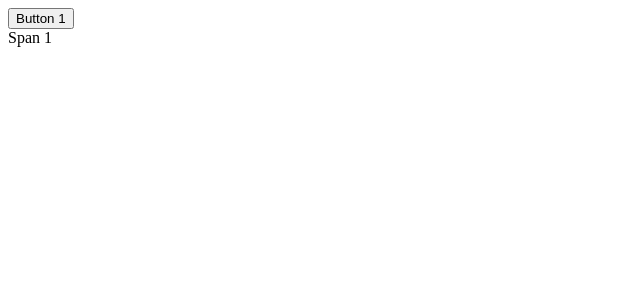
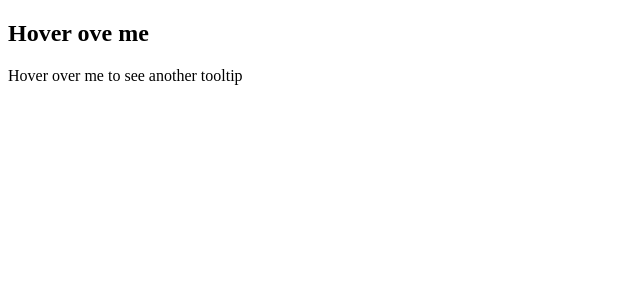
Before and after one commit to acciojob/react-composition-3-AmeyPank, a React app: page / in a window 1280 px wide. Shown: the top 300 px of the page, without its empty margins (0-640 px from the left). Built offline with nearby package versions, Linux system fonts and the light colour scheme.

Commit message:
<h2>Hover ove me</h2>

```diff
--- a/src/components/App.js
+++ b/src/components/App.js
@@ -5,11 +5,11 @@ const App = () => {
   return (
     <div className="app">
       <Tooltip text="This is a tooltip">
-        <button className="tooltip">Button 1</button>
+        <h2>Hover ove me</h2>
       </Tooltip>
 
       <Tooltip text="This is another tooltip">
-        <span className="tooltip">Span 1</span>
+        <p><span className="tooltip">Hover over me to see another tooltip</span></p>
       </Tooltip>
     </div>
   );
```
